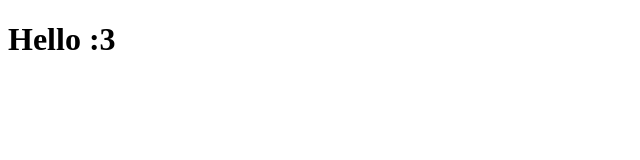
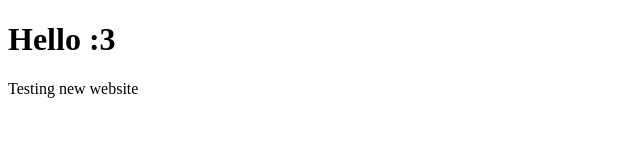
Before and after one commit to JYLE-ZXC/promtotears.github.io, a plain HTML site: page index.html in a window 1280 px wide. Shown: the whole page, without its empty margins (0-640 px from the left). Drawn offline with Linux system fonts and the light colour scheme.

Commit message:
Update index.html

```diff
--- a/index.html
+++ b/index.html
@@ -8,5 +8,6 @@
   </head>
   <body>
     <h1>Hello :3</h1>
+    <p>Testing new website</p>
   </body>
 </html>
```
